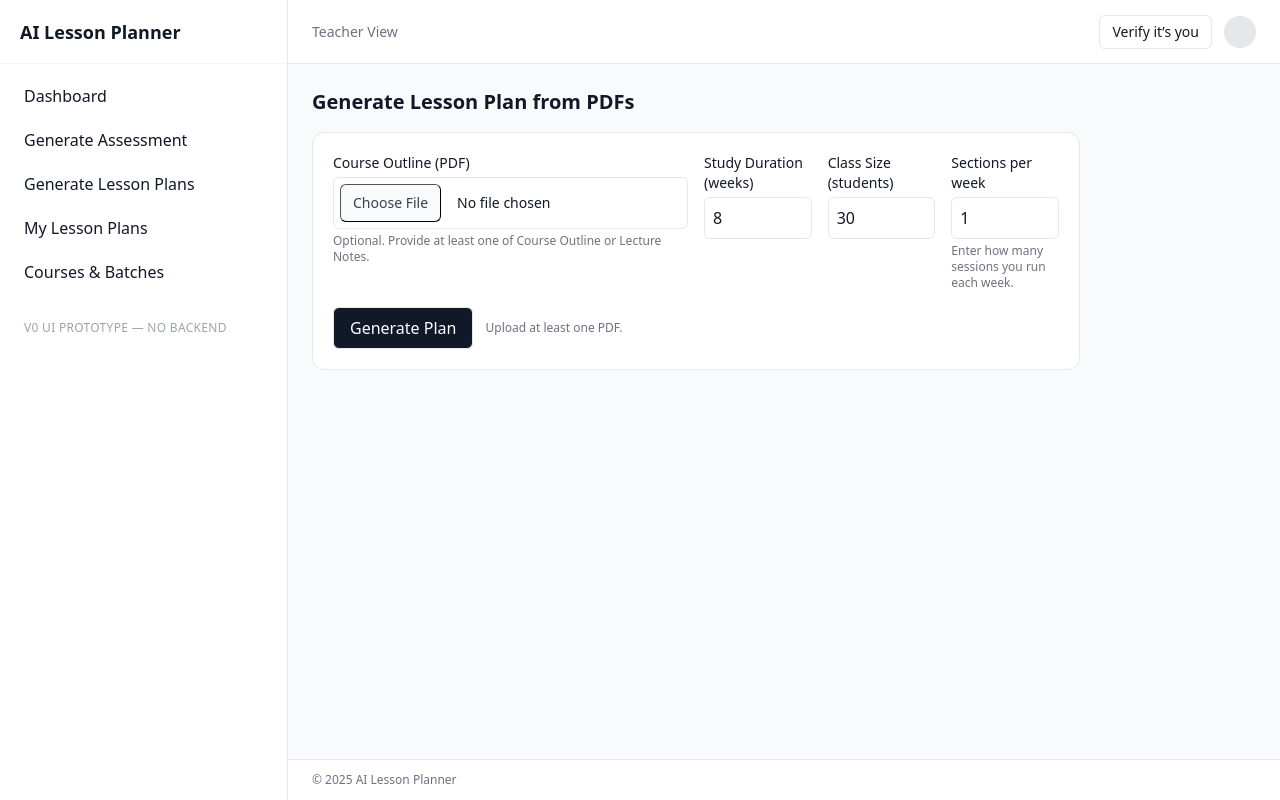
After one commit to Timmythaw/ai-teacher-assistant, a Flask app: page /lesson-generator in a window 1280 px wide. The commit adds this page. Run offline with Flask 3, Linux system fonts and the light colour scheme; some libraries are stand-ins or nearby versions.

Commit message:
base ui done

```diff
--- a/agents/lesson_plan_agent.py
+++ b/agents/lesson_plan_agent.py
@@ -77,7 +77,3 @@ class LessonPlanAgent:
         except Exception as e:
             logger.error("LessonPlanAgent failed: %s", e, exc_info=True)
             return {"error": f"LessonPlanAgent failed: {e}"}
-
-lp_agent = LessonPlanAgent()
-plan = lp_agent.generate_plan({"course_outline": os.environ.get("COURSE_OUTLINE_PATH")}, 8, 30, 1)
-print(plan)
--- a/app.py
+++ b/app.py
@@ -9,7 +9,8 @@ from werkzeug.utils import secure_filename
 import sys
 sys.path.append(os.path.dirname(os.path.abspath(__file__)))
 
-from agents.assessment_agent import AssessmentAgent  # your existing class
+from agents.assessment_agent import AssessmentAgent  # your existing
+from agents.lesson_plan_agent import LessonPlanAgent
 
 app = Flask(__name__, template_folder="templates", static_folder="static")
 
@@ -24,11 +25,18 @@ def allowed_file(filename: str) -> bool:
 
 @app.route("/", methods=["GET"])
 def index():
-    # You can also use render_template("upload.html") if you placed a file there
     return render_template("base.html")
 
-@app.route("/upload", methods=["POST"])
-def upload():
+@app.route("/assessment", methods=["GET"])
+def assessment_page():
+    return render_template("assessments.html")
+
+@app.route("/lesson-generator", methods=["GET"])
+def lesson_generator_page():
+    return render_template("lesson_generator.html")
+
+@app.route("/generate-assessment-test", methods=["POST"])
+def generate_assessment():
     if "pdf" not in request.files:
         abort(400, description="Missing file field 'pdf'")
     f = request.files["pdf"]
@@ -69,6 +77,41 @@ def upload():
         mimetype="application/json"
     )
 
+@app.route("/generate-lesson-plan", methods=["POST"])
+def generate_lesson_plan():
+    if "pdf" not in request.files:
+        abort(400, description="Missing file field 'pdf'")
+    f = request.files["pdf"]
+    if f.filename == "":
+        abort(400, description="No file selected")
+    if not allowed_file(f.filename):
+        abort(400, description="Only .pdf files are allowed")
+
+    # Save file
+    safe_name = secure_filename(f.filename)
+    dest = UPLOAD_DIR / safe_name
+    i = 1
+    while dest.exists():
+        dest = UPLOAD_DIR / f"{dest.stem}_{i}{dest.suffix}"
+        i += 1
+    f.save(dest.as_posix())
+
+    # Parse options from form
+    weeks = 0
+    num_stu = 0
+    section_per_week = 0
+
+    lp_agent = LessonPlanAgent()
+    plan = lp_agent.generate_plan({"course_outline":dest.as_posix()}, weeks, num_stu, section_per_week)
+    print(plan)
+
+    # Return JSON response
+    return app.response_class(
+        response=json.dumps(plan, ensure_ascii=False, indent=2),
+        status=200,
+        mimetype="application/json"
+    )
+
 if __name__ == "__main__":
     # For local dev
     app.run(host="0.0.0.0", port=int(os.environ.get("PORT", "5000")), debug=True)
--- a/templates/base.html
+++ b/templates/base.html
@@ -2,87 +2,176 @@
 <html lang="en">
 <head>
   <meta charset="utf-8" />
+  <meta name="viewport" content="width=device-width, initial-scale=1" />
   <title>{% block title %}AI Lesson Planner{% endblock %}</title>
-    <meta name="viewport" content="width=device-width, initial-scale=1" />
 
-    <!-- Tailwind CDN -->
+  <!-- TailwindCSS via CDN -->
   <script src="https://cdn.tailwindcss.com"></script>
   <script>
     tailwind.config = {
       theme: {
         extend: {
           colors: {
-              brand: { 600: "#111827" }, // sidebar active (slate-900-ish)
-            },
-          },
-        },
-      };
+            brand: {
+              50:  '#f6f8ff',
+              100: '#eef2ff',
+              200: '#e0e7ff',
+              300: '#c7d2fe',
+              400: '#a5b4fc',
+              500: '#818cf8',
+              600: '#6366f1',
+              700: '#4f46e5',
+              800: '#4338ca',
+              900: '#3730a3',
+            }
+          }
+        }
+      }
+    }
   </script>
-    {% block head %}{% endblock %}
+
+  {% block head_extra %}{% endblock %}
+  <style>
+    ::-webkit-scrollbar { width: 10px; height: 10px; }
+    ::-webkit-scrollbar-thumb { background: #e5e7eb; border-radius: 8px; }
+    ::-webkit-scrollbar-thumb:hover { background: #d1d5db; }
+  </style>
+  {% block styles %}{% endblock %}
 </head>
-  <body class="min-h-screen bg-gray-50">
-    <div class="flex">
+<body class="min-h-screen bg-gray-50 text-gray-900">
+  <div class="flex min-h-screen">
+
     <!-- Sidebar -->
-      <aside
-        class="hidden md:block w-64 bg-white h-screen border-r sticky top-0"
-      >
-        <div class="p-5 border-b">
-          <div class="text-xl font-semibold">AI Lesson Planner</div>
-          <div class="text-xs text-gray-500">Teacher workspace</div>
+    <aside class="hidden md:flex md:w-64 lg:w-72 flex-col border-r border-gray-200 bg-white">
+      <div class="h-16 flex items-center px-5 border-b border-gray-100">
+        <a href="{{ url_for('index') }}" class="text-lg font-semibold">AI Lesson Planner</a>
       </div>
 
-        <nav class="p-2 space-y-1">
-          <a
-            href="#"
-            class="block px-3 py-2 rounded-xl transition bg-gray-900 text-white"
-          >
+      <nav class="flex-1 p-3 space-y-1">
+        <a href="{{ url_for('index') }}"
+           class="block px-3 py-2 rounded-lg hover:bg-gray-100 {{ 'bg-gray-100 font-medium' if request.endpoint == 'index' else '' }}">
           Dashboard
         </a>
-          <a
-            href="#"
-            class="block px-3 py-2 rounded-xl transition hover:bg-gray-100 text-gray-900"
-          >
-            Upload &amp; Generate
+        <a href="{{ url_for('assessment_page') }}"
+           class="block px-3 py-2 rounded-lg hover:bg-gray-100">
+          Generate Assessment
         </a>
-          <a
-            href="#"
-            class="block px-3 py-2 rounded-xl transition hover:bg-gray-100 text-gray-900"
-          >
+        <a href="{{ url_for('lesson_generator_page') }}"
+           class="block px-3 py-2 rounded-lg hover:bg-gray-100">
+          Generate Lesson Plans
+        </a>
+        <a href="{{ url_for('index') }}"
+           class="block px-3 py-2 rounded-lg hover:bg-gray-100">
           My Lesson Plans
         </a>
-          <a
-            href="#"
-            class="block px-3 py-2 rounded-xl transition hover:bg-gray-100 text-gray-900"
-          >
-            Courses &amp; Batches
+        <a href="{{ url_for('index') }}"
+           class="block px-3 py-2 rounded-lg hover:bg-gray-100">
+          Courses & Batches
         </a>
-          <a
-            href="#"
-            class="block px-3 py-2 rounded-xl transition hover:bg-gray-100 text-gray-900"
-          >
-            Assessments
-          </a>
+
+        <div class="px-3 pt-6">
+          <p class="text-xs uppercase tracking-wide text-gray-400">
+            v0 UI prototype — no backend
+          </p>
+        </div>
       </nav>
-
-        <div class="mt-auto p-4 text-xs text-gray-400">
-          v0 UI prototype — Flask
-        </div>
     </aside>
 
-      <!-- Main -->
-      <main class="flex-1">
-        <!-- Topbar -->
-        <div
-          class="sticky top-0 z-10 bg-white/80 backdrop-blur border-b px-4 py-3 flex items-center justify-between"
-        >
-          <span class="md:hidden font-semibold">AI Lesson Planner</span>
-          <span class="text-sm text-gray-600">Teacher View</span>
+    <!-- Main column -->
+    <div class="flex-1 flex flex-col">
+      <!-- Top bar -->
+      <header class="h-16 bg-white border-b border-gray-200 flex items-center justify-between px-4 md:px-6">
+        <div class="flex items-center gap-3">
+          <!-- Mobile sidebar button -->
+          <button id="openSidebar"
+                  class="md:hidden inline-flex items-center justify-center p-2 rounded-md border border-gray-200">
+            <svg xmlns="http://www.w3.org/2000/svg" class="h-5 w-5" fill="none"
+                 viewBox="0 0 24 24" stroke="currentColor"><path stroke-linecap="round"
+                 stroke-linejoin="round" stroke-width="1.5"
+                 d="M3.75 6.75h16.5M3.75 12h16.5M3.75 17.25h16.5"/></svg>
+          </button>
+          <span class="hidden sm:inline text-sm text-gray-500">Teacher View</span>
         </div>
 
-        <div class="p-6">{% block content %}{% endblock %}</div>
+        <div class="flex items-center gap-3">
+          <button class="hidden sm:inline-flex px-3 py-1.5 text-sm border rounded-md">Verify it’s you</button>
+          <div class="w-8 h-8 rounded-full bg-gray-200"></div>
+        </div>
+      </header>
+
+      <!-- Content -->
+      <main class="flex-1 p-4 md:p-6">
+        <!-- Flash messages -->
+        {% with messages = get_flashed_messages(with_categories=true) %}
+          {% if messages %}
+            <div class="space-y-2 mb-4">
+              {% for category, message in messages %}
+                {% set color = 'blue' %}
+                {% if category in ['success','ok'] %}{% set color = 'green' %}{% endif %}
+                {% if category in ['warning'] %}{% set color = 'yellow' %}{% endif %}
+                {% if category in ['error','danger'] %}{% set color = 'red' %}{% endif %}
+                <div class="border-l-4 pl-3 py-2 rounded bg-{{ color }}-50 border-{{ color }}-400 text-{{ color }}-800">
+                  {{ message }}
+                </div>
+              {% endfor %}
+            </div>
+          {% endif %}
+        {% endwith %}
+
+        {% block content %}{% endblock %}
       </main>
+
+      <!-- Footer -->
+      <footer class="border-t border-gray-200 bg-white text-xs text-gray-500 px-6 py-3">
+        © {{ current_year or 2025 }} AI Lesson Planner
+      </footer>
+    </div>
   </div>
 
+  <!-- Mobile drawer -->
+  <div id="drawer" class="fixed inset-0 z-40 hidden">
+    <div class="absolute inset-0 bg-black/40" data-close></div>
+    <div class="absolute left-0 top-0 bottom-0 w-72 bg-white border-r border-gray-200 p-3">
+      <div class="h-14 flex items-center justify-between px-2">
+        <span class="font-semibold">Menu</span>
+        <button class="p-2 rounded-md border" data-close>
+          <svg xmlns="http://www.w3.org/2000/svg" class="h-5 w-5" fill="none"
+               viewBox="0 0 24 24" stroke="currentColor"><path stroke-linecap="round"
+               stroke-linejoin="round" stroke-width="1.5" d="M6 18L18 6M6 6l12 12"/></svg>
+        </button>
+      </div>
+      <nav class="space-y-1 mt-2">
+        <a href="{{ url_for('index') }}" class="block px-3 py-2 rounded hover:bg-gray-100">Dashboard</a>
+        <a href="{{ url_for('index') }}" class="block px-3 py-2 rounded hover:bg-gray-100">Generate Assessment</a>
+        <a href="{{ url_for('index') }}" class="block px-3 py-2 rounded hover:bg-gray-100">Generate Lesson Plans</a>
+        <a href="{{ url_for('index') }}" class="block px-3 py-2 rounded hover:bg-gray-100">My Lesson Plans</a>
+        <a href="{{ url_for('index') }}" class="block px-3 py-2 rounded hover:bg-gray-100">Courses & Batches</a>
+      </nav>
+    </div>
+  </div>
+
+  <!-- Tailwind (already there). Add typography plugin for nicer Markdown -->
+<script src="https://cdn.tailwindcss.com?plugins=typography"></script>
+
+<!-- Markdown parser -->
+<script src="https://cdn.jsdelivr.net/npm/marked/marked.min.js"></script>
+
+<!-- Optional but recommended: sanitize HTML to prevent XSS -->
+<script src="https://cdn.jsdelivr.net/npm/dompurify@3.1.6/dist/purify.min.js"></script>
+
+
+  {% block scripts_before %}{% endblock %}
+  <script>
+    // Mobile drawer logic
+    const openBtn = document.getElementById('openSidebar');
+    const drawer = document.getElementById('drawer');
+    if (openBtn && drawer) {
+      openBtn.addEventListener('click', () => drawer.classList.remove('hidden'));
+      drawer.querySelectorAll('[data-close]').forEach(el =>
+        el.addEventListener('click', () => drawer.classList.add('hidden'))
+      );
+    }
+  </script>
   {% block scripts %}{% endblock %}
 </body>
 </html>
--- /dev/null
+++ b/templates/lesson_generator.html
@@ -0,0 +1,87 @@
+{% extends "base.html" %}
+
+{% block title %}Generate Lesson Plan — AI Lesson Planner{% endblock %}
+
+{% block content %}
+  <h1 class="text-xl font-semibold mb-4">Generate Lesson Plan from PDFs</h1>
+
+  <form id="lesson-form"
+        action="{{ url_for('generate_lesson_plan') }}"
+        method="post"
+        enctype="multipart/form-data"
+        class="max-w-3xl grid gap-4 bg-white border rounded-xl p-5">
+
+    <div class="grid sm:grid-cols-2 gap-4">
+      <div>
+        <label for="course_outline" class="block text-sm font-medium mb-1">Course Outline (PDF)</label>
+        <input id="course_outline" name="course_outline" type="file" accept="application/pdf"
+               class="block w-full text-sm file:mr-4 file:py-2 file:px-3 file:rounded-md file:border file:bg-gray-50 file:text-gray-700 border rounded-md p-1.5" />
+        <p class="text-xs text-gray-500 mt-1">Optional. Provide at least one of Course Outline or Lecture Notes.</p>
+      </div>
+<!--
+      <div>
+        <label for="lecture_notes" class="block text-sm font-medium mb-1">Lecture Notes (PDF)</label>
+        <input id="lecture_notes" name="lecture_notes" type="file" accept="application/pdf"
+               class="block w-full text-sm file:mr-4 file:py-2 file:px-3 file:rounded-md file:border file:bg-gray-50 file:text-gray-700 border rounded-md p-1.5" />
+      </div>
+    </div> -->
+
+    <div class="grid sm:grid-cols-3 gap-4">
+      <div>
+        <label for="weeks" class="block text-sm font-medium mb-1">Study Duration (weeks)</label>
+        <input id="weeks" name="weeks" type="number" min="1" max="52" step="1" value="8"
+               class="w-full border rounded-md p-2" required />
+      </div>
+
+      <div>
+        <label for="students" class="block text-sm font-medium mb-1">Class Size (students)</label>
+        <input id="students" name="students" type="number" min="1" max="500" step="1" value="30"
+               class="w-full border rounded-md p-2" required />
+      </div>
+
+      <div>
+        <label for="sections" class="block text-sm font-medium mb-1">Sections per week</label>
+        <input id="sections" name="sections" type="number" min="1" max="10" step="1" value="1"
+               class="w-full border rounded-md p-2" required />
+        <p class="text-xs text-gray-500 mt-1">Enter how many sessions you run each week.</p>
+      </div>
+    </div>
+
+    <div class="flex items-center gap-3">
+      <button type="submit" class="px-4 py-2 rounded-md border bg-gray-900 text-white hover:bg-black">
+        Generate Plan
+      </button>
+      <span id="hint" class="text-xs text-gray-500">Upload at least one PDF.</span>
+    </div>
+  </form>
+
+  <!-- Markdown-rendered result -->
+  <div id="plan-result" class="hidden"></div>
+{% endblock %}
+
+{% block scripts %}
+<script>
+  const form = document.getElementById('upload-form');
+  const resultEl = document.getElementById('result');
+
+  form.addEventListener('submit', async (e) => {
+    e.preventDefault();
+    resultEl.classList.add('hidden');
+
+    const data = new FormData(form);
+    const res = await fetch(form.action, { method: 'POST', body: data });
+    const md = await res.text(); // server returns Markdown (or plain text you treat as MD)
+
+    // Convert Markdown to HTML
+    const html = marked.parse(md);
+
+    // Sanitize (important if any untrusted content can appear)
+    const safe = DOMPurify.sanitize(html);
+
+    // Render and style
+    resultEl.innerHTML = safe;
+    resultEl.classList.remove('hidden');
+    resultEl.classList.add('prose', 'prose-slate', 'max-w-none'); // Tailwind typography
+  });
+</script>
+{% endblock %}
```
Also changed, not shown: agents/assessment_agent.py (+6 -6 lines), templates/assessments.html (added, +86 -0 lines), templates/upload.html (deleted, +0 -103 lines). Lines whose indentation alone changed are shown as unchanged.
